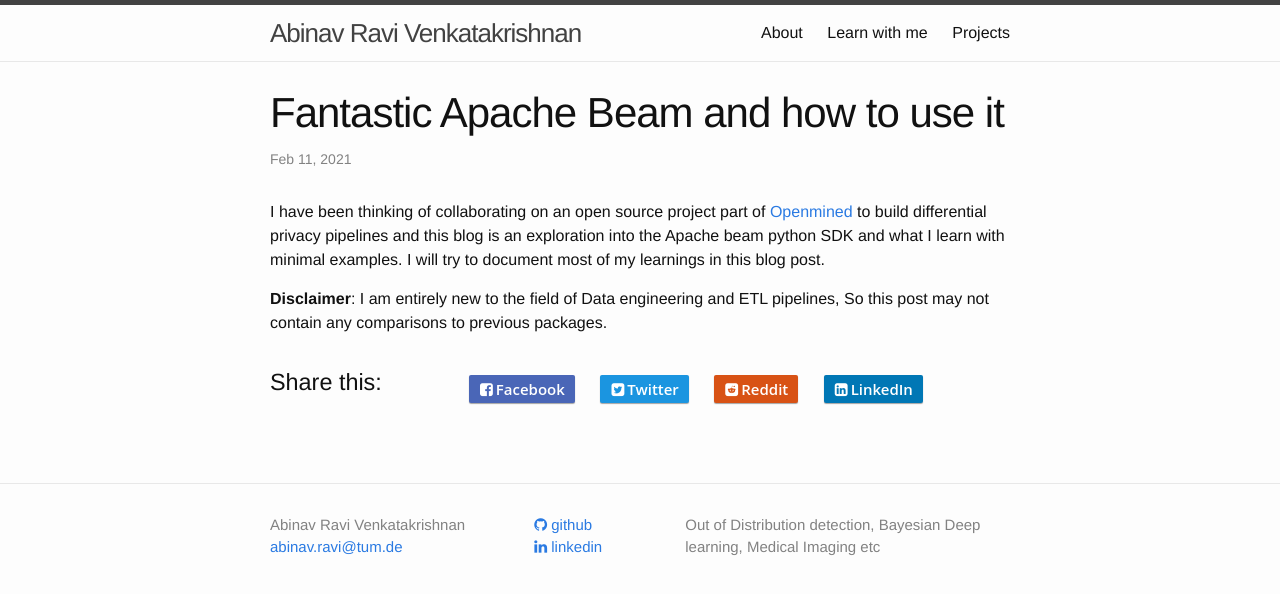
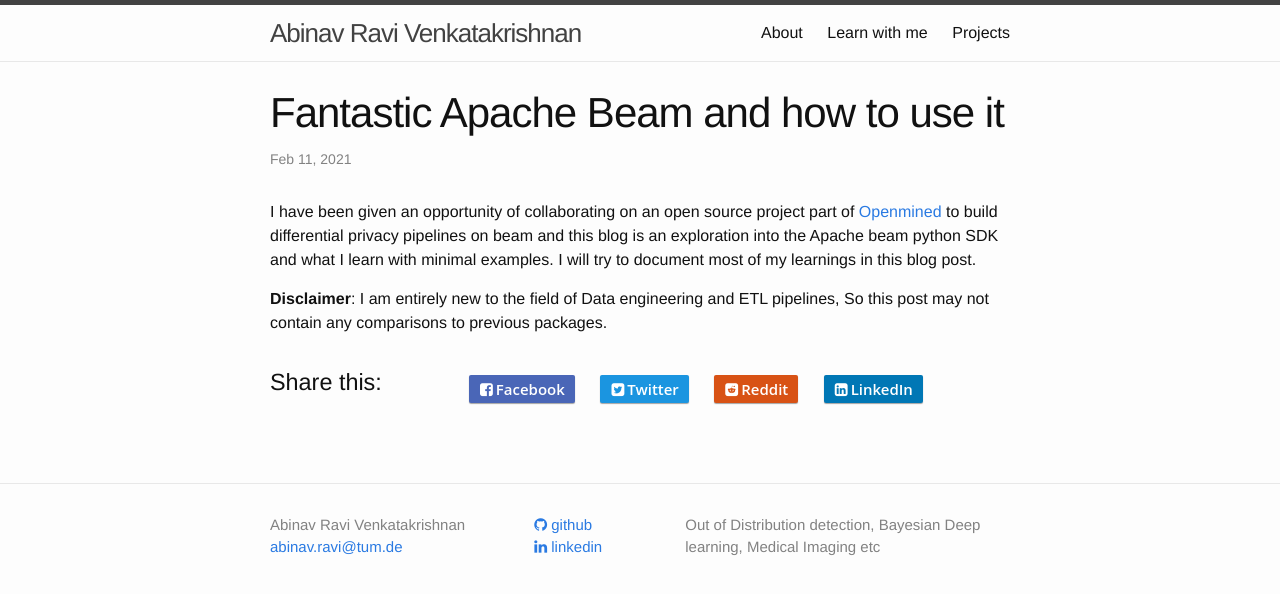
Before and after one commit to AbinavRavi/AbinavRavi.github.io, a Jekyll site: the page built from _posts/2021-02-11-Apache_beam.markdown, in a window 1280 px wide. Shown: the top 594 px of the page. Built offline with Jekyll 4.4.1, drawn with Linux system fonts in a browser that asks for light colours; nearby versions of some CDN libraries; comment, search, counter and statistics services are not loaded.

Commit message:
made small changes to the post

```diff
--- a/_posts/2021-02-11-Apache_beam.markdown
+++ b/_posts/2021-02-11-Apache_beam.markdown
@@ -7,6 +7,6 @@ share: True
 categories: Engineering
 ---
 
-I have been thinking of collaborating on an open source project part of [Openmined](https://github.com/OpenMined) to build differential privacy pipelines and this blog is an exploration into the Apache beam python SDK and what I learn with minimal examples. I will try to document most of my learnings in this blog post.
+I have been given an opportunity of collaborating on an open source project part of [Openmined](https://github.com/OpenMined) to build differential privacy pipelines on beam and this blog is an exploration into the Apache beam python SDK and what I learn with minimal examples. I will try to document most of my learnings in this blog post.
 
 **Disclaimer**: I am entirely new to the field of Data engineering and ETL pipelines, So this post may not contain any comparisons to previous packages.
```
